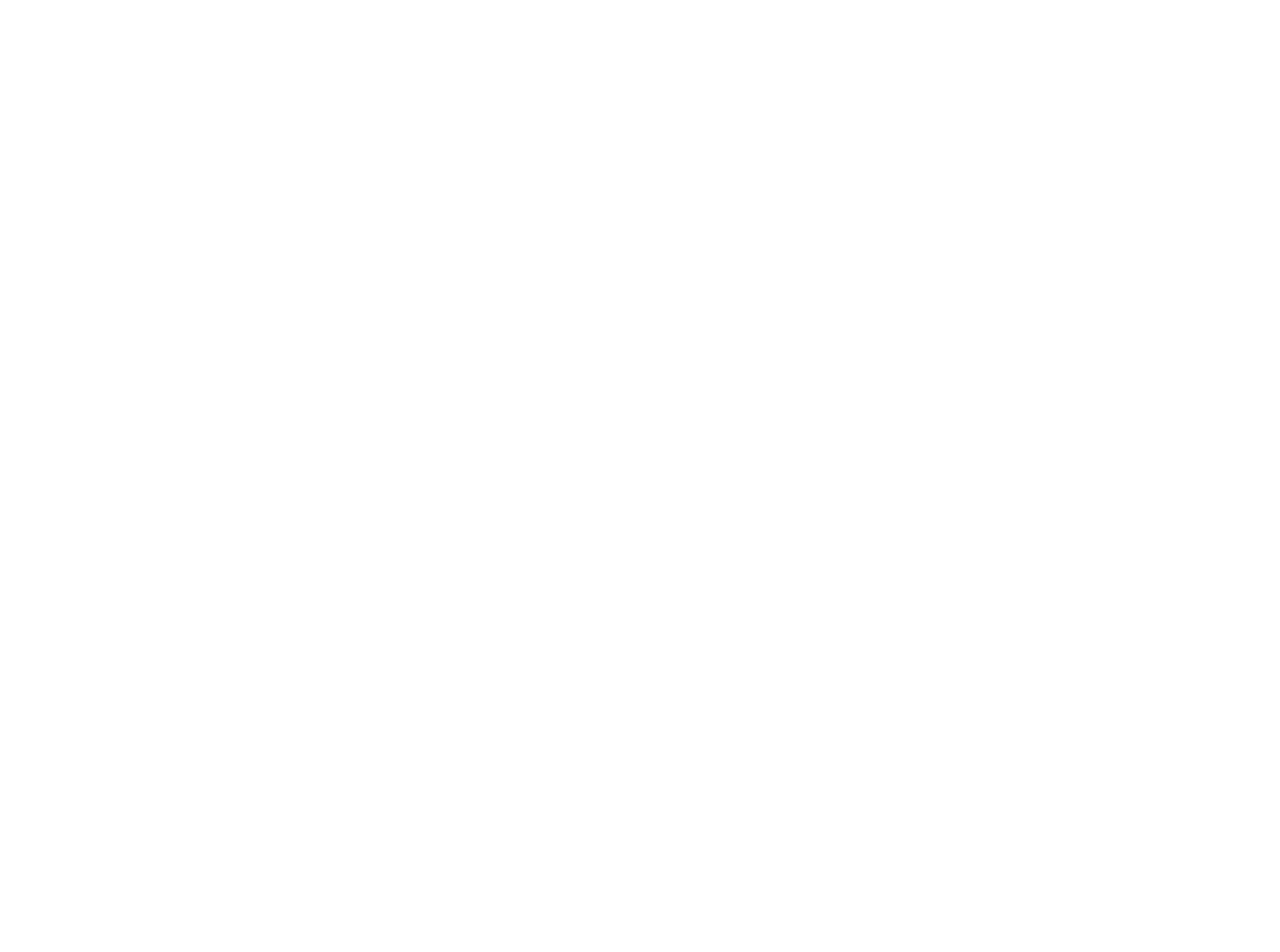
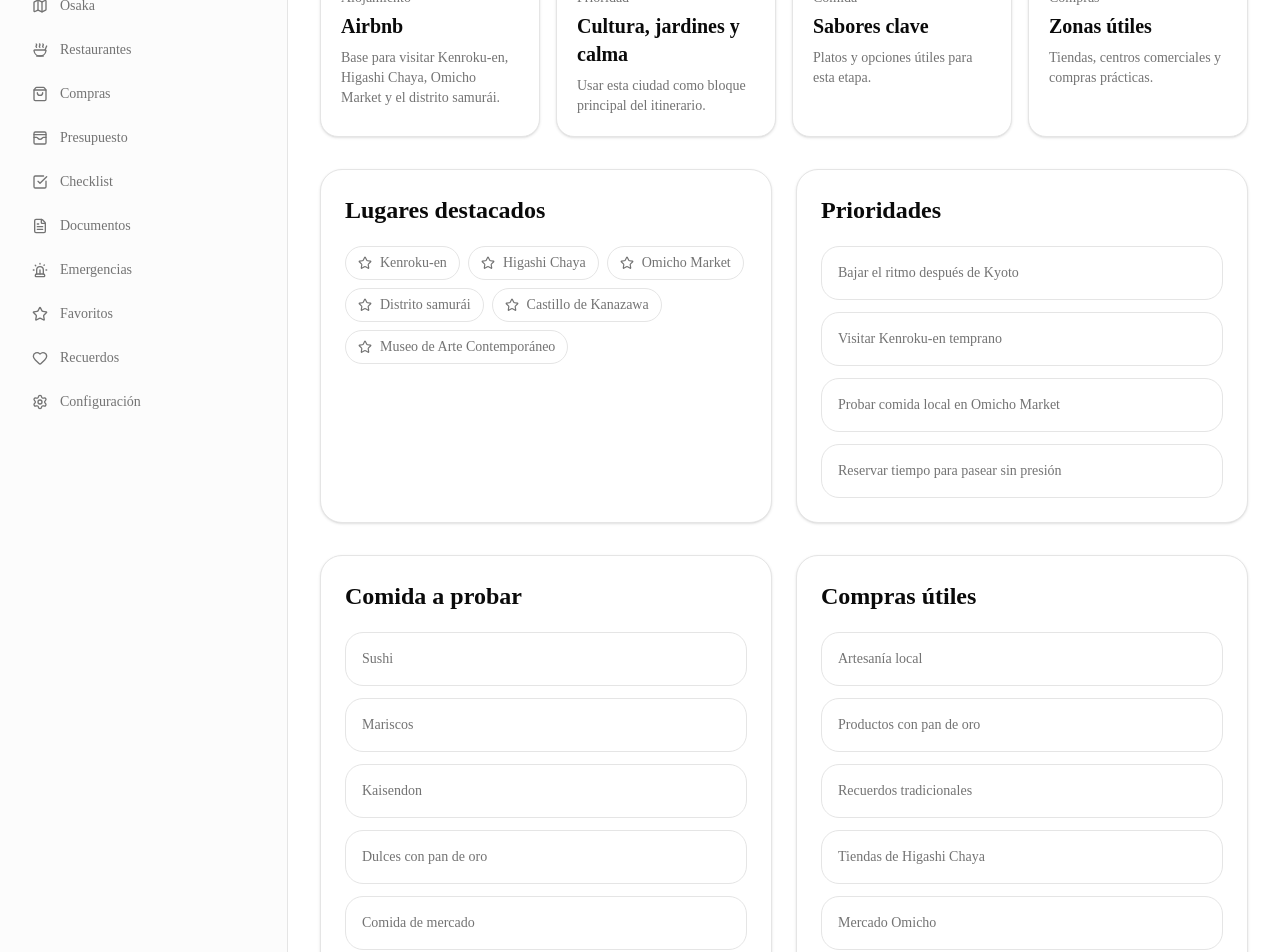
Before and after one commit to juanmartin1903/Japan-Guide, a Next.js app: page /ciudades/kanazawa in a window 1280 px wide. Before the commit this address had no page. Shown: the part 460-1412 px from the top of the page. Before the commit the page ends 800 px from the top, so only its background shows below. Built offline with nearby package versions, Linux system fonts and the light colour scheme.

Commit message:
Add Kanazawa city detail page

```diff
--- /dev/null
+++ b/app/ciudades/kanazawa/page.tsx
@@ -0,0 +1,11 @@
+import AppLayout from "@/components/app/AppLayout";
+import CityDetailPage from "@/components/app/CityDetailPage";
+import { kanazawa } from "@/data/cities/kanazawa/overview";
+
+export default function KanazawaPage() {
+  return (
+    <AppLayout>
+      <CityDetailPage city={kanazawa} />
+    </AppLayout>
+  );
+}
--- /dev/null
+++ b/data/cities/kanazawa/overview.ts
@@ -0,0 +1,40 @@
+export const kanazawa = {
+  name: "Kanazawa",
+  dates: "13–16 agosto 2026",
+  role: "Cultura, jardines y calma",
+  summary:
+    "Kanazawa será una pausa más tranquila entre Kyoto y Tokyo, con jardines, barrios históricos, mercados y una atmósfera más relajada.",
+  stay: {
+    type: "Airbnb",
+    status: "Confirmado",
+    notes: "Base para visitar Kenroku-en, Higashi Chaya, Omicho Market y el distrito samurái.",
+  },
+  highlights: [
+    "Kenroku-en",
+    "Higashi Chaya",
+    "Omicho Market",
+    "Distrito samurái",
+    "Castillo de Kanazawa",
+    "Museo de Arte Contemporáneo",
+  ],
+  priorities: [
+    "Bajar el ritmo después de Kyoto",
+    "Visitar Kenroku-en temprano",
+    "Probar comida local en Omicho Market",
+    "Reservar tiempo para pasear sin presión",
+  ],
+  food: [
+    "Sushi",
+    "Mariscos",
+    "Kaisendon",
+    "Dulces con pan de oro",
+    "Comida de mercado",
+  ],
+  shopping: [
+    "Artesanía local",
+    "Productos con pan de oro",
+    "Recuerdos tradicionales",
+    "Tiendas de Higashi Chaya",
+    "Mercado Omicho",
+  ],
+} as const;
```
